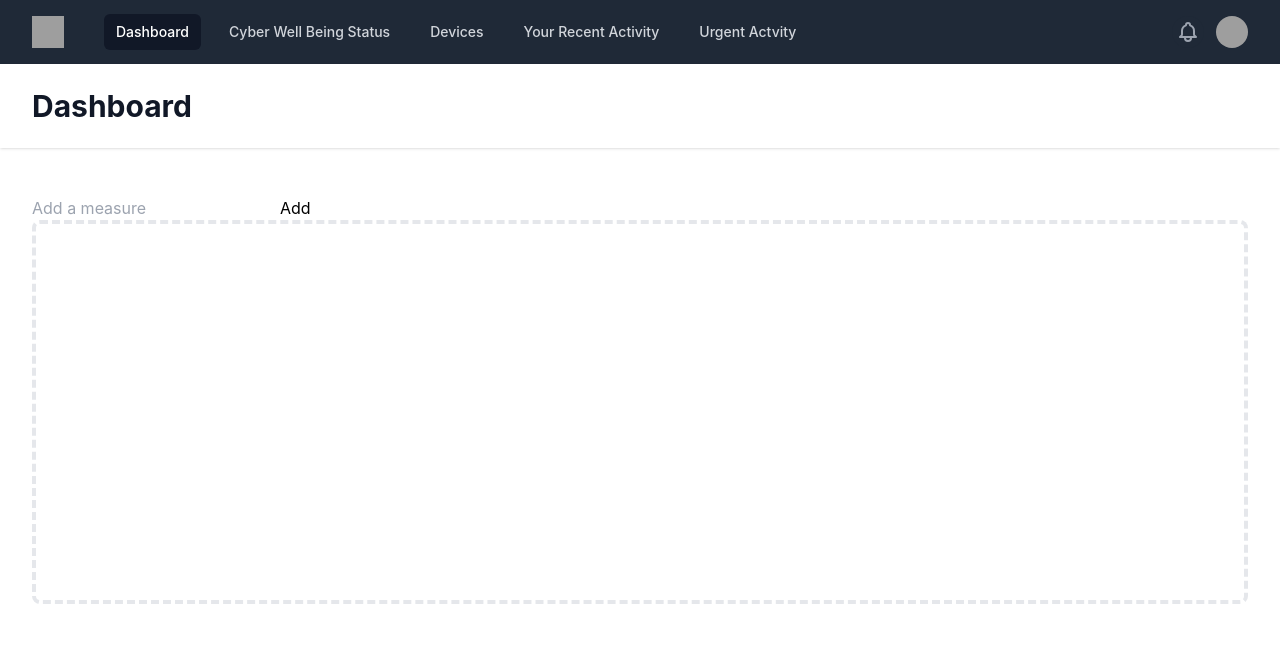
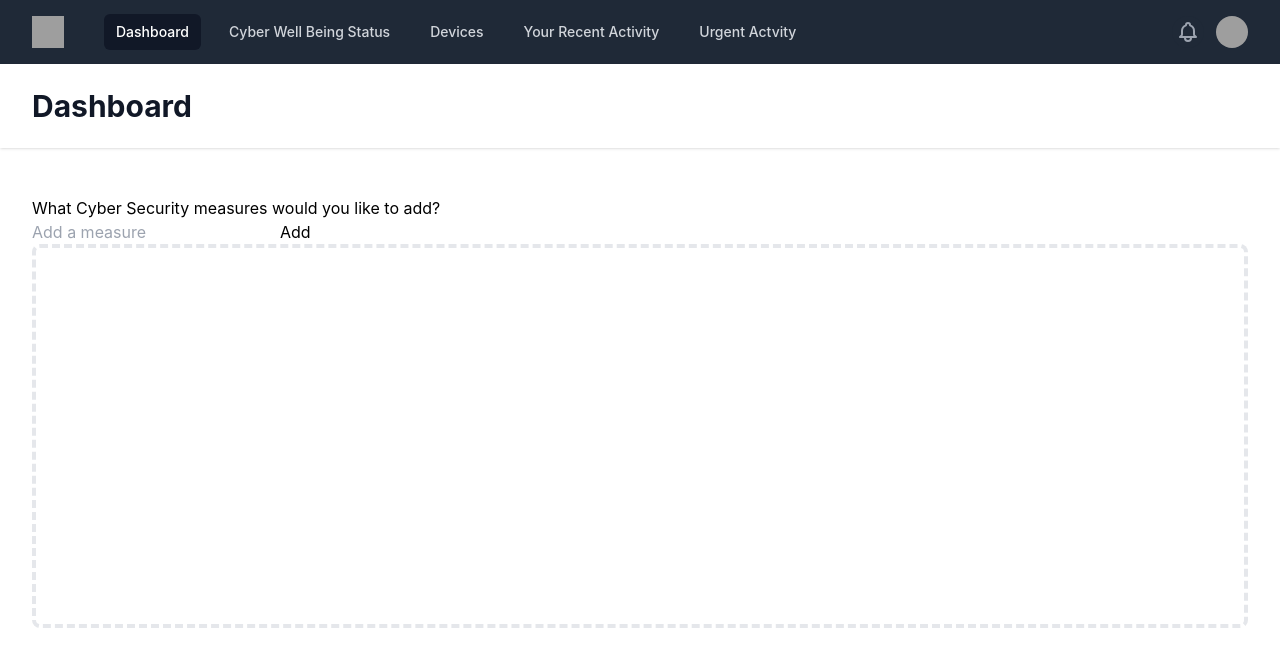
Before and after one commit to shreyagupta2906/aws-amplify-test, a React (Create React App) app: page / in a window 1280 px wide. Shown: the top 666 px of the page. Built offline with nearby package versions, Linux system fonts and the light colour scheme; grey boxes are pictures that could not be loaded.

Commit message:
added todo list and todo form

```diff
--- a/src/App.js
+++ b/src/App.js
@@ -5,6 +5,7 @@ import { Fragment } from 'react'
 import { Disclosure, Menu, Transition } from '@headlessui/react'
 import { BellIcon, MenuIcon, XIcon } from '@heroicons/react/outline'
 import TodoForm from './components/TodoForm';
+import TodoList from './components/TodoList';
 
 const user = {
   name: 'Tom Cook',
@@ -197,7 +198,7 @@ export default function Example() {
           <div className="max-w-7xl mx-auto py-6 sm:px-6 lg:px-8">
             {/* Replace with your content */}
             <div className="px-4 py-6 sm:px-0">
-              <TodoForm />
+              <TodoList />
               <div className="border-4 border-dashed border-gray-200 rounded-lg h-96" />
             </div>
             {/* /End replace */}
--- a/src/components/TodoList.js
+++ b/src/components/TodoList.js
@@ -1,9 +1,14 @@
 import React, {useState} from 'react'
 import TodoForm from './TodoForm'
 
+
 function TodoList() {
+  const [todos, SetTodos] = useState([])
   return (
-    <div>TodoList</div>
+    <div>
+      <h1>What Cyber Security measures would you like to add?</h1>
+      <TodoForm/>
+    </div>
   )
 }
 
```
